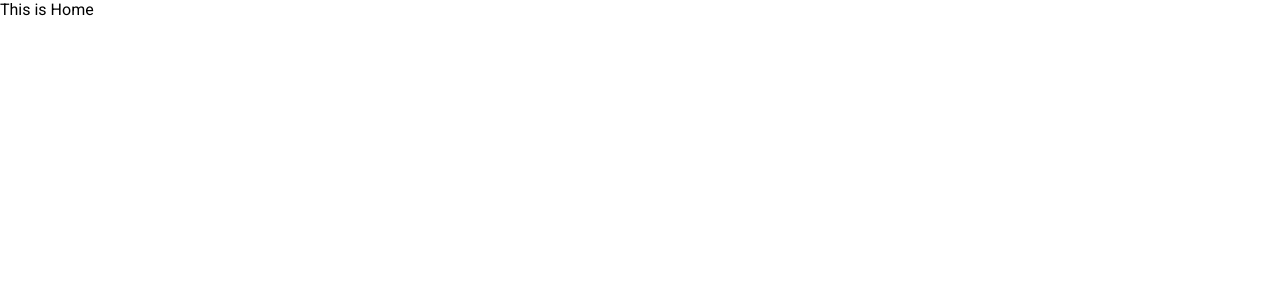
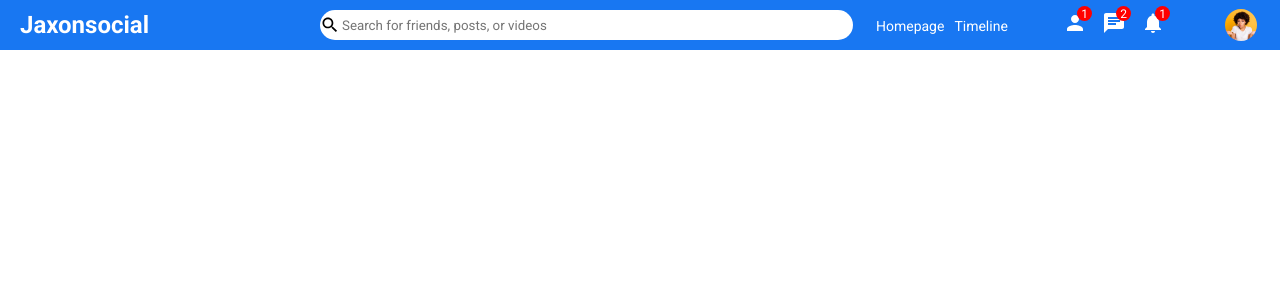
Before and after one commit to thatCashBar/react-social, a React (Create React App) app: page / in a window 1280 px wide. Shown: the top 300 px of the page. Built offline with nearby package versions, Linux system fonts and the light colour scheme.

Commit message:
Created TopBar/NavBar

```diff
--- /dev/null
+++ b/src/components/topbar/Topbar.jsx
@@ -0,0 +1,47 @@
+import React from "react";
+import "./topbar.css";
+import { Search, Person, Chat, Notifications } from "@mui/icons-material";
+
+export default function Topbar() {
+  return (
+    <div className="topbarContainer">
+      <div className="topbarLeft">
+        <span className="logo">Jaxonsocial</span>
+      </div>
+      <div className="topbarCenter">
+        <div className="searchbar">
+          <Search className="searchIcon" />
+          <input
+            placeholder="Search for friends, posts, or videos"
+            className="searchInput"
+          />
+        </div>
+      </div>
+      <div className="topbarRight">
+        <div className="topbarLinks">
+          <span className="topBarLink">Homepage</span>
+          <span className="topBarLink">Timeline</span>
+        </div>
+        <div className="topbarIcons">
+          <div className="topBarIconItem">
+            <Person />
+            <span className="topbarIconBadge">1</span>
+          </div>
+          <div className="topBarIconItem">
+            <Chat />
+            <span className="topbarIconBadge">2</span>
+          </div>
+          <div className="topBarIconItem">
+            <Notifications />
+            <span className="topbarIconBadge">1</span>
+          </div>
+        </div>
+        <img
+          src="/assets/person/profilePic_1.jpg"
+          alt=""
+          className="topbarImg"
+        />
+      </div>
+    </div>
+  );
+}
--- /dev/null
+++ b/src/components/topbar/topbar.css
@@ -0,0 +1,94 @@
+.topbarContainer {
+  height: 50px;
+  width: 100%;
+  background-color: #1877f2;
+  display: flex;
+  align-items: center;
+  position: sticky;
+  top: 0;
+}
+
+.logo {
+  font-size: 24px;
+  margin-left: 20px;
+  font-weight: bold;
+  color: white;
+  cursor: pointer;
+}
+
+.searchbar {
+  width: 100%;
+  height: 30px;
+  background-color: white;
+  border-radius: 30px;
+  display: flex;
+  align-items: center;
+}
+
+.searchIcon {
+  font-size: 20px !important;
+}
+
+.searchInput {
+  border: none;
+  width: 94%;
+}
+
+.searchInput:focus {
+  outline: none;
+}
+
+.topbarLeft {
+  flex: 3;
+}
+
+.topbarCenter {
+  flex: 5;
+}
+
+.topbarRight {
+  flex: 4;
+  display: flex;
+  align-items: center;
+  justify-content: space-around;
+  color: white;
+}
+
+.topBarLink {
+  margin-right: 10px;
+  font-size: 14px;
+  cursor: pointer;
+}
+
+.topbarIcons {
+  display: flex;
+}
+
+.topBarIconItem {
+  margin-right: 15px;
+  cursor: pointer;
+  position: relative;
+}
+
+.topbarIconBadge {
+  width: 15px;
+  height: 15px;
+  background-color: red;
+  border-radius: 50%;
+  color: white;
+  position: absolute;
+  top: -5px;
+  right: -5px;
+  display: flex;
+  align-items: center;
+  justify-content: center;
+  font-size: 12px;
+}
+
+.topbarImg {
+  height: 32px;
+  width: 32px;
+  border-radius: 50%;
+  object-fit: cover;
+  cursor: pointer;
+}
--- a/src/pages/home/Home.js
+++ b/src/pages/home/Home.js
@@ -1,5 +1,6 @@
 import React from "react";
+import Topbar from "../../components/topbar/Topbar";
 
 export default function Home() {
-  return <div>This is Home</div>;
+  return <Topbar />;
 }
```
